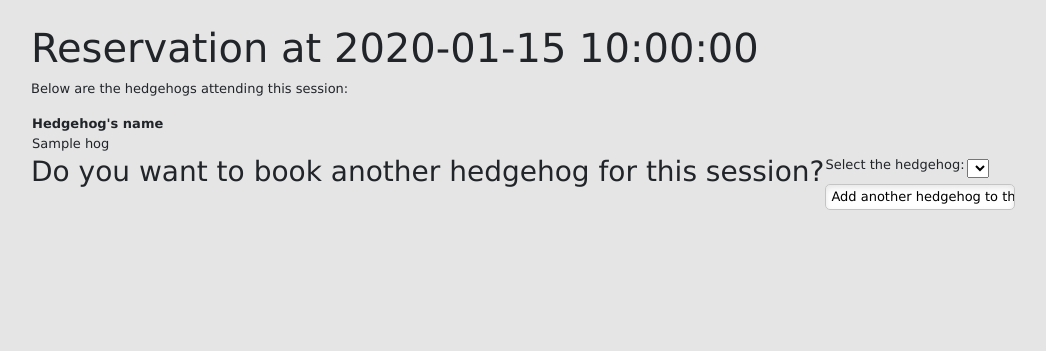
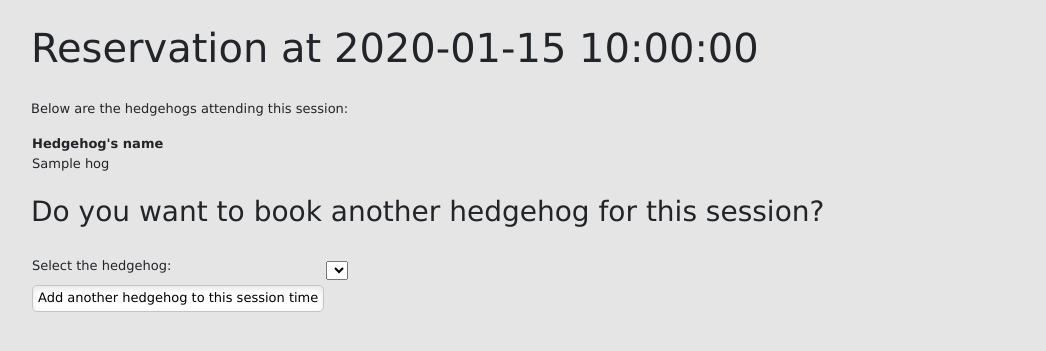
Before and after one commit to piaand/prick.ly, a Flask app: page /reservations/1/ in a window 1280 px wide. Shown: the part 54-405 px from the top of the page, without its empty margins (39-1085 px from the left). Run offline with Flask 2, Linux system fonts and the light colour scheme; a user stored in the database is signed in; tables that the repository leaves empty hold one stand-in row (values such as "Sample post"); lists and menus that the app fills with data are empty; some libraries are stand-ins or nearby versions.

Commit message:
fixed layout issues

```diff
--- a/application/static/css/main.css
+++ b/application/static/css/main.css
@@ -1,6 +1,9 @@
 .summary-table {
 
 	width: 100%;
+}
+.row {
+	margin-bottom: 20px;
 }
 
 [type="date"] {
@@ -27,5 +30,5 @@
 	background-color: #fff;
 	padding: 3px 5px;
 	box-shadow: inset 0 3px 6px rgba(0,0,0,0.1);
-	width: 190px;
+
   }
--- a/application/templates/hogs/list.html
+++ b/application/templates/hogs/list.html
@@ -3,7 +3,7 @@
 {% block body %}
 <div class="container">
   <div class="row">
-    <table>
+    <table class="summary-table">
       <tr>
         <th>Hedgehog</th>
         <th>Reservation minutes</th>
--- a/application/templates/reservations/list.html
+++ b/application/templates/reservations/list.html
@@ -3,7 +3,7 @@
 {% block body %}
 <div class="container">
 	<div class="row">
-		<table>
+		<table class="summary-table">
 			<tr>
 			{% if user.is_authenticated and user.is_admin() %}
 			<th>Booker</th>
--- a/application/templates/reservations/summary.html
+++ b/application/templates/reservations/summary.html
@@ -22,6 +22,8 @@
     </div>
     <div class="row">
       <h3>Do you want to book another hedgehog for this session?</h3>
+    </div>
+    <div class="row">
       <form method="POST" action="{{ url_for('reservation_add_hedgehog', reservation_id=booking.id) }}">
         <table>
           <tr>
@@ -36,7 +38,7 @@
             </td>
           </tr>
           <tr>
-            <td colspan="3">
+            <td>
               <input type="submit" value="Add another hedgehog to this session time"/>
             </td>
           </tr>
```
